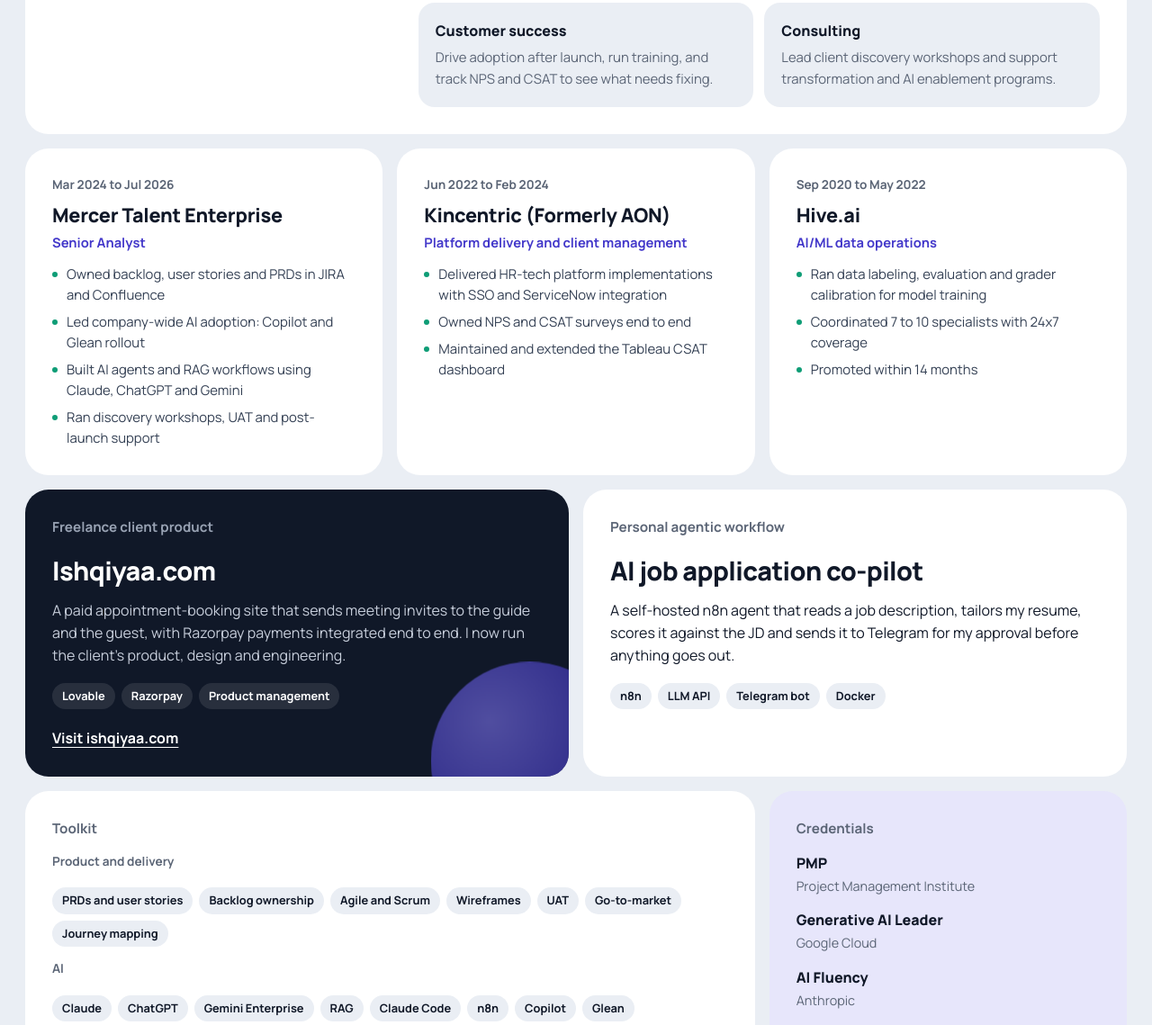
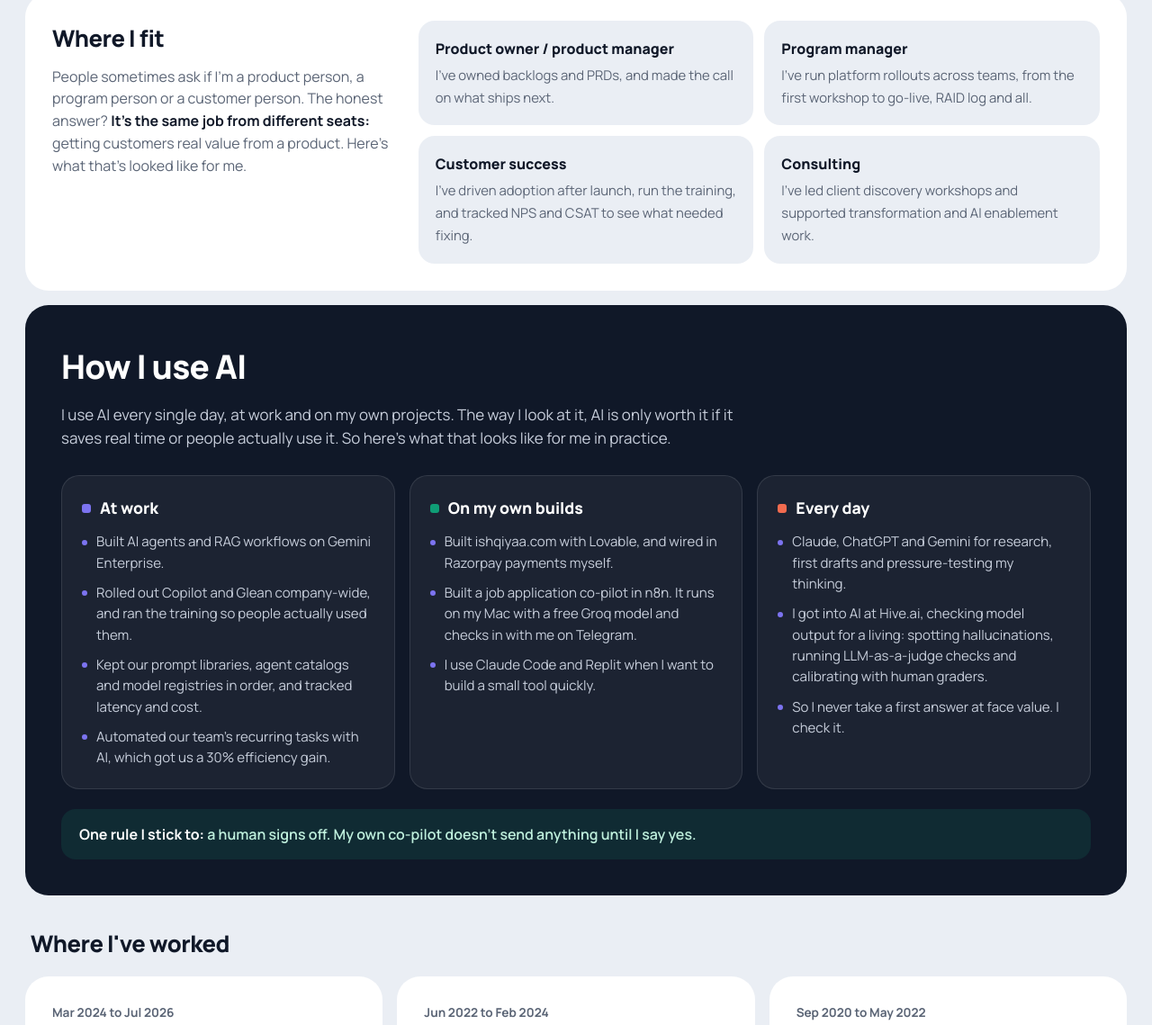
Before and after one commit to utkarshkashyap501/utkarshkashyap501.github.io, a plain HTML site: page index.html in a window 1280 px wide. Shown: the part 1026-2165 px from the top of the page at 90% size. Drawn offline with Linux system fonts and the light colour scheme.

Commit message:
Add How I use AI section and conversational copy

```diff
--- a/index.html
+++ b/index.html
@@ -128,6 +128,7 @@
     .intro,.stat,.proj,.tools,.creds{grid-column:span 12}
     .xp{grid-column:span 12}
     .fit{grid-template-columns:1fr}
+    .ai-cols{grid-template-columns:1fr}
     .how{grid-template-columns:1fr 1fr}
   }
   @media (max-width:600px){
@@ -137,6 +138,25 @@
     .seats{grid-template-columns:1fr}
     .stat b{font-size:3.2rem}
   }
+  .ai{grid-column:span 12;background:var(--ink);color:#C7CEDB;padding:40px}
+  .ai:before{background:radial-gradient(420px circle at var(--mx,50%) var(--my,50%),rgba(124,115,240,.18),transparent 60%)}
+  .ai h2{color:#fff;font-size:clamp(1.7rem,3vw,2.3rem);font-weight:800;letter-spacing:-.02em;margin-bottom:12px}
+  .ai .lead{max-width:46em;font-size:1.06rem;color:#C7CEDB}
+  .ai-cols{display:grid;grid-template-columns:repeat(3,1fr);gap:16px;margin-top:28px}
+  .ai-col{background:rgba(255,255,255,.05);border:1px solid rgba(255,255,255,.1);border-radius:20px;padding:22px;transition:background .2s,border-color .2s}
+  .ai-col:hover{background:rgba(255,255,255,.08);border-color:rgba(124,115,240,.6)}
+  .ai-col h3{color:#fff;font-size:1.1rem;font-weight:800;margin-bottom:12px;display:flex;align-items:center;gap:10px}
+  .ai-col h3 i{width:10px;height:10px;border-radius:3px;display:inline-block}
+  .ai-col:nth-child(1) h3 i{background:#7C73F0}
+  .ai-col:nth-child(2) h3 i{background:var(--emerald)}
+  .ai-col:nth-child(3) h3 i{background:var(--coral)}
+  .ai-col ul{list-style:none;display:grid;gap:10px;font-size:.94rem}
+  .ai-col li{padding-left:16px;position:relative}
+  .ai-col li:before{content:"";position:absolute;left:0;top:.62em;width:6px;height:6px;border-radius:50%;background:#7C73F0}
+  .ai .rule{margin-top:22px;padding:16px 20px;border-radius:16px;background:rgba(15,157,118,.14);color:#BFF0DD;font-weight:600}
+  .ai .rule b{color:#fff}
+  .sec-title{grid-column:span 12;font-size:1.6rem;font-weight:800;letter-spacing:-.02em;padding:18px 6px 0}
+  .fit .seat b{font-size:1rem}
 </style>
 </head>
 <body>
@@ -144,8 +164,8 @@
   <section class="t intro">
     <span class="avail"><i></i>Available to join immediately</span>
     <div>
-      <h1>Utkarsh Kashyap.<br><span class="accent">I make products work for the people who use them.</span></h1>
-      <p>For 6+ years I've worked where customers, product and delivery meet: owning the backlog, running rollouts, leading client workshops and driving adoption. Fortune 500, government and mid-market clients across APAC, EMEA, the Americas and the Middle East.</p>
+      <h1>Hi, I'm Utkarsh.<br><span class="accent">I make products work for the people who use them.</span></h1>
+      <p>I've spent the last 6+ years where customers, product and delivery meet. Honestly, that's where I'm happiest: figuring out what people actually need, writing it down clearly, getting it shipped, and then making sure it actually gets used. I've done this for Fortune 500, government and mid-market clients across APAC, EMEA, the Americas and the Middle East.</p>
       <div class="btns">
         <a class="btn p" href="mailto:utkarsh.kashyap768@gmail.com">Email me</a>
         <a class="btn s" href="https://www.linkedin.com/in/utkarshkashyap501" target="_blank" rel="noopener">LinkedIn</a>
@@ -153,38 +173,64 @@
     </div>
   </section>
 
-  <section class="t stat a"><b data-count="30" data-suffix="%">30%</b><span>Team efficiency gain from automating recurring work with AI</span></section>
-  <section class="t stat b"><b data-count="6" data-suffix="+">6+</b><span>Years in product, delivery and client work</span></section>
+  <section class="t stat a"><b data-count="30" data-suffix="%">30%</b><span>Efficiency my team gained after I automated our recurring work with AI</span></section>
+  <section class="t stat b"><b data-count="6" data-suffix="+">6+</b><span>Years doing this, across Hive.ai, Kincentric (Formerly AON) and Mercer</span></section>
 
+  <h2 class="sec-title">How I usually work</h2>
   <section class="how">
-    <div class="s"><em>1</em><h3>Discover</h3><p>Discovery workshops, journey mapping and market research to find the real pain point.</p></div>
-    <div class="s"><em>2</em><h3>Define</h3><p>PRDs and user stories with edge cases and acceptance criteria, plus wireframes and AI prototypes.</p></div>
-    <div class="s"><em>3</em><h3>Deliver</h3><p>Backlog ownership, sprint planning, UAT and root cause analysis through to go-live.</p></div>
-    <div class="s"><em>4</em><h3>Drive adoption</h3><p>Rollout, training and change management, then NPS, CSAT and usage data.</p></div>
+    <div class="s"><em>1</em><h3>Discover</h3><p>I start by talking to people. Workshops, journey maps, a bit of market research, until I know what the real problem is.</p></div>
+    <div class="s"><em>2</em><h3>Define</h3><p>Then I write it down properly: PRDs, user stories, edge cases and acceptance criteria. If words aren't enough, I'll put together a wireframe or a quick AI prototype.</p></div>
+    <div class="s"><em>3</em><h3>Deliver</h3><p>I own the backlog, run the sprints, and test things myself in UAT before anything goes live.</p></div>
+    <div class="s"><em>4</em><h3>Drive adoption</h3><p>Launch isn't the finish line. I run the training, watch NPS, CSAT and usage, and fix whatever isn't landing.</p></div>
   </section>
 
   <section class="t fit">
     <div class="fit-head">
       <h2>Where I fit</h2>
-      <p class="thread">Different titles, one job: <strong>getting customers real value from a product.</strong> Here's how my experience maps to each seat.</p>
+      <p class="thread">People sometimes ask if I'm a product person, a program person or a customer person. The honest answer? <strong>It's the same job from different seats:</strong> getting customers real value from a product. Here's what that's looked like for me.</p>
     </div>
     <div class="seats">
-      <div class="seat"><b>Product owner / product manager</b><span>Own the backlog, PRDs and acceptance criteria, and decide what ships next.</span></div>
-      <div class="seat"><b>Program manager</b><span>Run multi-team platform rollouts from discovery to go-live, with RAID logs and stakeholder updates.</span></div>
-      <div class="seat"><b>Customer success</b><span>Drive adoption after launch, run training, and track NPS and CSAT to see what needs fixing.</span></div>
-      <div class="seat"><b>Consulting</b><span>Lead client discovery workshops and support transformation and AI enablement programs.</span></div>
+      <div class="seat"><b>Product owner / product manager</b><span>I've owned backlogs and PRDs, and made the call on what ships next.</span></div>
+      <div class="seat"><b>Program manager</b><span>I've run platform rollouts across teams, from the first workshop to go-live, RAID log and all.</span></div>
+      <div class="seat"><b>Customer success</b><span>I've driven adoption after launch, run the training, and tracked NPS and CSAT to see what needed fixing.</span></div>
+      <div class="seat"><b>Consulting</b><span>I've led client discovery workshops and supported transformation and AI enablement work.</span></div>
     </div>
   </section>
 
+  <section class="t ai">
+    <h2>How I use AI</h2>
+    <p class="lead">I use AI every single day, at work and on my own projects. The way I look at it, AI is only worth it if it saves real time or people actually use it. So here's what that looks like for me in practice.</p>
+    <div class="ai-cols">
+      <div class="ai-col"><h3><i></i>At work</h3><ul>
+        <li>Built AI agents and RAG workflows on Gemini Enterprise.</li>
+        <li>Rolled out Copilot and Glean company-wide, and ran the training so people actually used them.</li>
+        <li>Kept our prompt libraries, agent catalogs and model registries in order, and tracked latency and cost.</li>
+        <li>Automated our team's recurring tasks with AI, which got us a 30% efficiency gain.</li>
+      </ul></div>
+      <div class="ai-col"><h3><i></i>On my own builds</h3><ul>
+        <li>Built ishqiyaa.com with Lovable, and wired in Razorpay payments myself.</li>
+        <li>Built a job application co-pilot in n8n. It runs on my Mac with a free Groq model and checks in with me on Telegram.</li>
+        <li>I use Claude Code and Replit when I want to build a small tool quickly.</li>
+      </ul></div>
+      <div class="ai-col"><h3><i></i>Every day</h3><ul>
+        <li>Claude, ChatGPT and Gemini for research, first drafts and pressure-testing my thinking.</li>
+        <li>I got into AI at Hive.ai, checking model output for a living: spotting hallucinations, running LLM-as-a-judge checks and calibrating with human graders.</li>
+        <li>So I never take a first answer at face value. I check it.</li>
+      </ul></div>
+    </div>
+    <p class="rule"><b>One rule I stick to:</b> a human signs off. My own co-pilot doesn't send anything until I say yes.</p>
+  </section>
+
+  <h2 class="sec-title">Where I've worked</h2>
   <section class="t xp">
     <div class="when">Mar 2024 to Jul 2026</div>
     <h3>Mercer Talent Enterprise</h3>
     <div class="role">Senior Analyst</div>
     <ul>
-      <li>Owned backlog, user stories and PRDs in JIRA and Confluence</li>
-      <li>Led company-wide AI adoption: Copilot and Glean rollout</li>
-      <li>Built AI agents and RAG workflows using Claude, ChatGPT and Gemini</li>
-      <li>Ran discovery workshops, UAT and post-launch support</li>
+      <li>I owned the backlog, user stories and PRDs in JIRA and Confluence.</li>
+      <li>I led our company-wide AI adoption, including the Copilot and Glean rollout.</li>
+      <li>I built AI agents and RAG workflows using Claude, ChatGPT and Gemini.</li>
+      <li>I ran discovery workshops, UAT and post-launch support for clients.</li>
     </ul>
   </section>
   <section class="t xp">
@@ -192,9 +238,9 @@
     <h3>Kincentric (Formerly AON)</h3>
     <div class="role">Platform delivery and client management</div>
     <ul>
-      <li>Delivered HR-tech platform implementations with SSO and ServiceNow integration</li>
-      <li>Owned NPS and CSAT surveys end to end</li>
-      <li>Maintained and extended the Tableau CSAT dashboard</li>
+      <li>I delivered HR-tech platform rollouts, including SSO setup and ServiceNow integration.</li>
+      <li>I owned our NPS and CSAT surveys end to end.</li>
+      <li>I kept the Tableau CSAT dashboard running and added new data and metrics to it.</li>
     </ul>
   </section>
   <section class="t xp">
@@ -202,35 +248,35 @@
     <h3>Hive.ai</h3>
     <div class="role">AI/ML data operations</div>
     <ul>
-      <li>Ran data labeling, evaluation and grader calibration for model training</li>
-      <li>Coordinated 7 to 10 specialists with 24x7 coverage</li>
-      <li>Promoted within 14 months</li>
+      <li>This is where I got into AI: data labeling, model evaluation and grader calibration.</li>
+      <li>I coordinated a team of 7 to 10 people with 24x7 coverage.</li>
+      <li>Got promoted within 14 months.</li>
     </ul>
   </section>
 
   <section class="t proj dark">
-    <h2>Freelance client product</h2>
+    <h2>Freelance project</h2>
     <h3>Ishqiyaa.com</h3>
-    <p>A paid appointment-booking site that sends meeting invites to the guide and the guest, with Razorpay payments integrated end to end. I now run the client's product, design and engineering.</p>
+    <p>A friend's self-funded company needed a way to take paid bookings online, so I built it. The site books appointments, sends meeting invites to both the guide and the guest, and takes payments through Razorpay, which I integrated myself. These days I look after their product, design and engineering.</p>
     <div class="chips"><span class="chip">Lovable</span><span class="chip">Razorpay</span><span class="chip">Product management</span></div>
     <a class="go" href="https://ishqiyaa.com" target="_blank" rel="noopener">Visit ishqiyaa.com</a>
     <div class="orb" aria-hidden="true"></div>
   </section>
   <section class="t proj">
-    <h2>Personal agentic workflow</h2>
-    <h3>AI job application co-pilot</h3>
-    <p>A self-hosted n8n agent that reads a job description, tailors my resume, scores it against the JD and sends it to Telegram for my approval before anything goes out.</p>
-    <div class="chips"><span class="chip">n8n</span><span class="chip">LLM API</span><span class="chip">Telegram bot</span><span class="chip">Docker</span></div>
+    <h2>Personal project</h2>
+    <h3>My AI job application co-pilot</h3>
+    <p>Tailoring a resume for every single job was eating my evenings, so I built an agent to help. It reads the job description, tailors my resume, scores it against the JD and pings me on Telegram. Nothing goes out until I approve it.</p>
+    <div class="chips"><span class="chip">n8n</span><span class="chip">Groq</span><span class="chip">Telegram bot</span><span class="chip">Docker</span></div>
   </section>
 
   <section class="t tools">
-    <h2>Toolkit</h2>
+    <h2>What I work with</h2>
     <div class="group"><b>Product and delivery</b><div class="chips"><span class="chip">PRDs and user stories</span><span class="chip">Backlog ownership</span><span class="chip">Agile and Scrum</span><span class="chip">Wireframes</span><span class="chip">UAT</span><span class="chip">Go-to-market</span><span class="chip">Journey mapping</span></div></div>
     <div class="group"><b>AI</b><div class="chips"><span class="chip">Claude</span><span class="chip">ChatGPT</span><span class="chip">Gemini Enterprise</span><span class="chip">RAG</span><span class="chip">Claude Code</span><span class="chip">n8n</span><span class="chip">Copilot</span><span class="chip">Glean</span></div></div>
     <div class="group"><b>Tools and data</b><div class="chips"><span class="chip">JIRA</span><span class="chip">Confluence</span><span class="chip">ServiceNow</span><span class="chip">Salesforce</span><span class="chip">SQL</span><span class="chip">Python</span><span class="chip">Tableau</span><span class="chip">Qualtrics</span></div></div>
   </section>
   <section class="t creds">
-    <h2>Credentials</h2>
+    <h2>Certifications</h2>
     <ul>
       <li><b>PMP</b><span>Project Management Institute</span></li>
       <li><b>Generative AI Leader</b><span>Google Cloud</span></li>
@@ -240,7 +286,7 @@
   </section>
 
   <section class="t contact">
-    <h2>Need someone to turn a product into results for customers? Let's talk.</h2>
+    <h2>Need someone to turn a product into real results for customers? I'd love to chat.</h2>
     <div class="btns" style="margin-top:0">
       <a class="btn p" href="mailto:utkarsh.kashyap768@gmail.com">Email me</a>
       <a class="btn s" href="https://www.linkedin.com/in/utkarshkashyap501" target="_blank" rel="noopener">LinkedIn</a>
```
